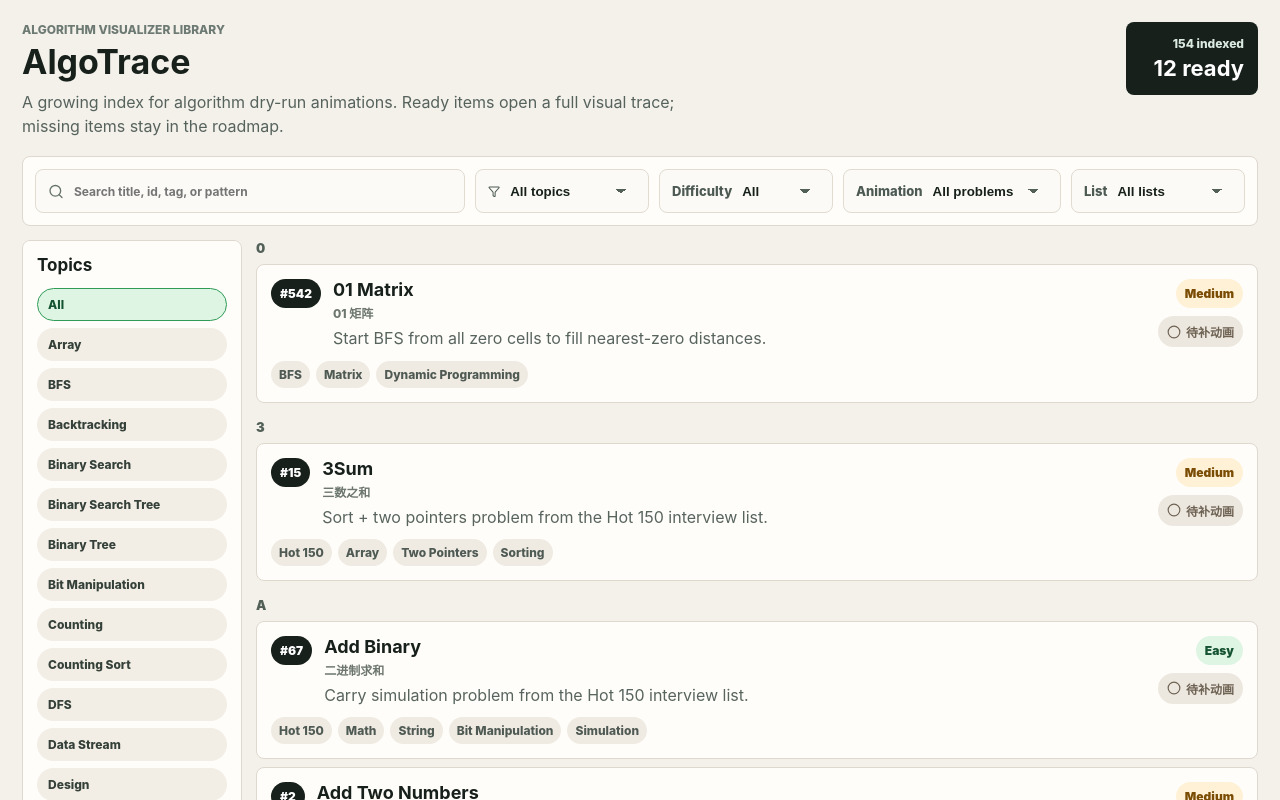
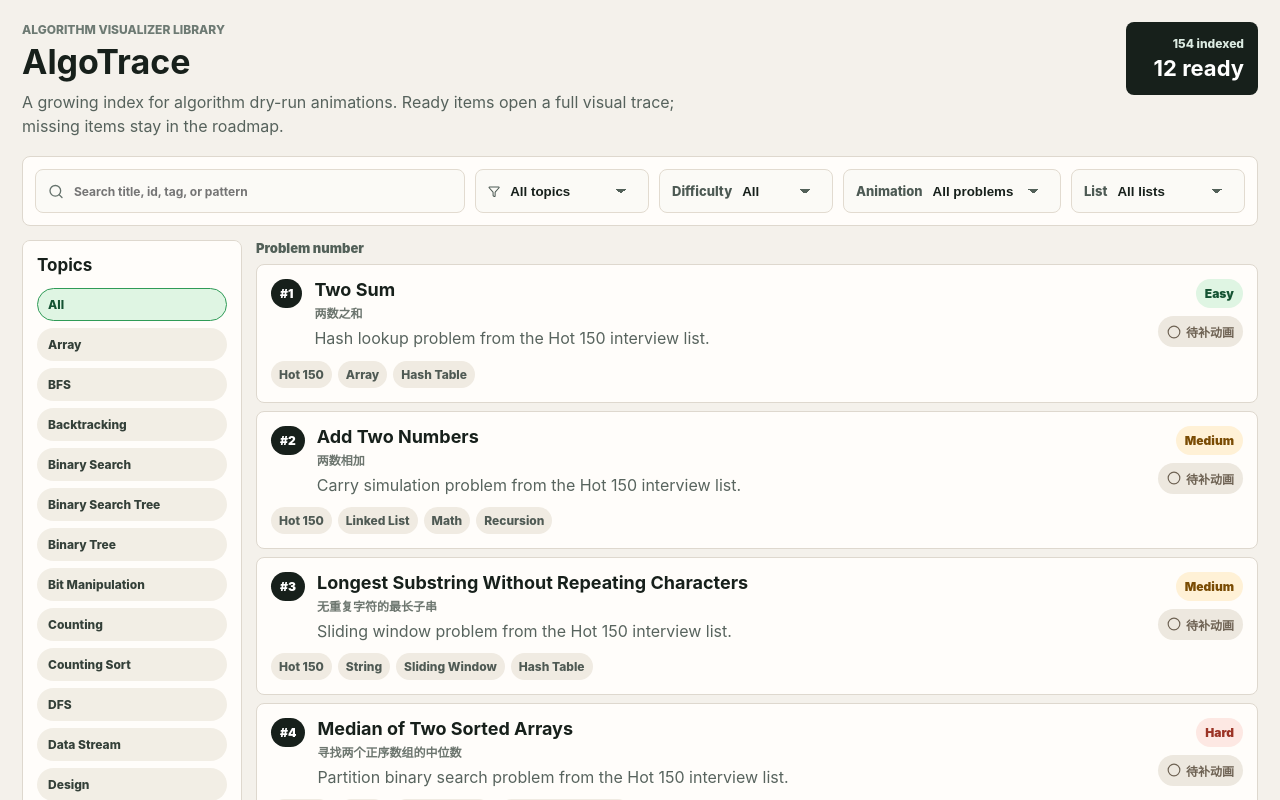
Before and after one commit to Guohuan-Feng/algotrace, a React (Vite) app in the folder outputs/trie-dfs-react-flow/: page / in a window 1280 px wide. Shown: the top 800 px of the page. Built offline with nearby package versions, Linux system fonts and the light colour scheme.

Commit message:
Sort catalog by problem number

```diff
--- a/outputs/trie-dfs-react-flow/src/components/ProblemDirectory.tsx
+++ b/outputs/trie-dfs-react-flow/src/components/ProblemDirectory.tsx
@@ -1,7 +1,6 @@
 import { useMemo, useState } from "react";
 import { BookOpen, CheckCircle2, Circle, Filter, Search } from "lucide-react";
 import { allCollections, allTags, problemCatalog, sortedProblems } from "../problemCatalog";
-import type { Problem } from "../types";
 
 export function ProblemDirectory() {
   const [query, setQuery] = useState("");
@@ -34,7 +33,6 @@ export function ProblemDirectory() {
     });
   }, [collection, difficulty, query, status, tag]);
 
-  const groupedProblems = useMemo(() => groupProblemsByFirstLetter(visibleProblems), [visibleProblems]);
   const readyCount = problemCatalog.filter((problem) => problem.hasVisualizer).length;
 
   return (
@@ -117,11 +115,10 @@ export function ProblemDirectory() {
         </aside>
 
         <div className="problem-groups">
-          {Object.entries(groupedProblems).map(([letter, problems]) => (
-            <section className="letter-group" key={letter}>
-              <div className="letter-heading">{letter}</div>
+          <section className="letter-group">
+            <div className="letter-heading">Problem number</div>
             <div className="problem-list">
-                {problems.map((problem) => (
+              {visibleProblems.map((problem) => (
                 <a className="problem-row" href={`#/problems/${problem.slug}`} key={problem.slug}>
                   <div className="problem-main">
                     <span className="problem-id">#{problem.id}</span>
@@ -150,7 +147,6 @@ export function ProblemDirectory() {
               ))}
             </div>
           </section>
-          ))}
 
           {!visibleProblems.length ? (
             <div className="empty-state">
@@ -164,11 +160,3 @@ export function ProblemDirectory() {
     </main>
   );
 }
-
-function groupProblemsByFirstLetter(problems: Problem[]): Record<string, Problem[]> {
-  return problems.reduce<Record<string, Problem[]>>((groups, problem) => {
-    const letter = problem.title[0].toUpperCase();
-    groups[letter] = groups[letter] ? [...groups[letter], problem] : [problem];
-    return groups;
-  }, {});
-}
--- a/outputs/trie-dfs-react-flow/src/problemCatalog.ts
+++ b/outputs/trie-dfs-react-flow/src/problemCatalog.ts
@@ -50,7 +50,7 @@ const extraRoadmapProblems: Problem[] = [
 
 export const problemCatalog = mergeProblems([...hot150Problems, ...extraRoadmapProblems]);
 
-export const sortedProblems = [...problemCatalog].sort((a, b) => a.title.localeCompare(b.title));
+export const sortedProblems = [...problemCatalog].sort((a, b) => a.id - b.id);
 
 export const allTags = Array.from(new Set(problemCatalog.flatMap((problem) => problem.tags))).sort();
 
```
Lines whose indentation alone changed are shown as unchanged.
